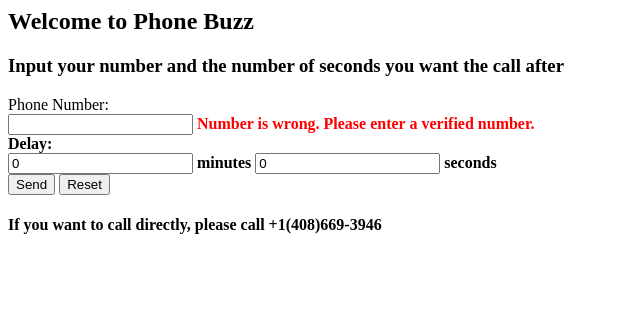
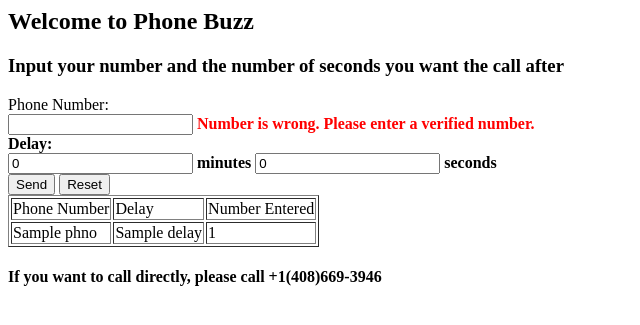
Before and after one commit to ganeshramc/PhoneBuzz, a Flask app: template templates/main_page_reverify.html in a window 1280 px wide. Shown: the top 325 px of the page, without its empty margins (0-640 px from the left). Run offline with Flask 2, Linux system fonts and the light colour scheme; the template is opened without the code that fills it: most values are stand-ins (such as "Sample title", 1, 10 or a date in 2020).

Commit message:
Added reverify

```diff
--- a/app.py
+++ b/app.py
@@ -2,7 +2,7 @@ from flask import Flask, request, render_template, redirect, abort
 from make_call import MakeCalls, auth_token
 from functools import wraps
 from twilio.request_validator import RequestValidator
-import os
+import sqlite3
 
 app = Flask(__name__)
 
@@ -33,6 +33,13 @@ def validate_twilio_request(f):
 
 @app.route('/')
 def hello_world():
+    con = sqlite3.connect('databse.db')
+    con.row_factory = sqlite3.Row
+
+    cur = con.cursor()
+    cur.execute("select * from students")
+
+    rows = cur.fetchall()
     return render_template('main_page.html')
 
 @app.route('/hello/<username>')
--- a/make_call.py
+++ b/make_call.py
@@ -1,11 +1,13 @@
 from twilio.rest import Client
 from twilio.twiml.voice_response import Gather, VoiceResponse, Say, Dial, Number
 from twilio.base.exceptions import TwilioRestException
-import time, sched
 from threading import Timer
 from credentials import *
-s = sched.scheduler(time.time, time.sleep)
+import sqlite3
 
+
+conn = sqlite3.connect('database.db')
+conn.execute('CREATE TABLE history (phno TEXT, delay INT, number INT)')
 
 # put your own credentials here
 # account_sid = "AC0dbebc41c0d4125a118b5f5958fc3c81"
--- a/templates/main_page_reverify.html
+++ b/templates/main_page_reverify.html
@@ -14,6 +14,21 @@ Delay:<br>
 <input type="submit" value="Send">
 <input type="reset" value="Reset">
 </form>
+<table border = 1>
+         <thead>
+            <td>Phone Number</td>
+            <td>Delay</td>
+            <td>Number Entered</td>
+         </thead>
+
+         {% for row in rows %}
+            <tr>
+               <td>{{row["phno"]}}</td>
+               <td>{{row["delay"]}}</td>
+               <td> {{ row["number"]}}</td>
+            </tr>
+         {% endfor %}
+      </table>
 
 <h4>If you want to call directly, please call +1(408)669-3946</h4>
 </body>
```
Also changed, not shown: templates/main_page.html (+16 -1 lines), database.db (added).
